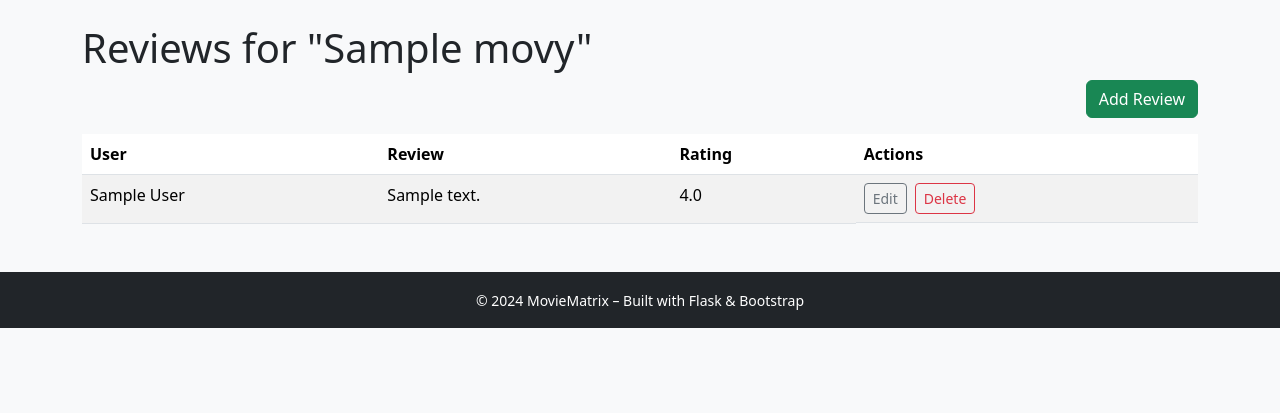
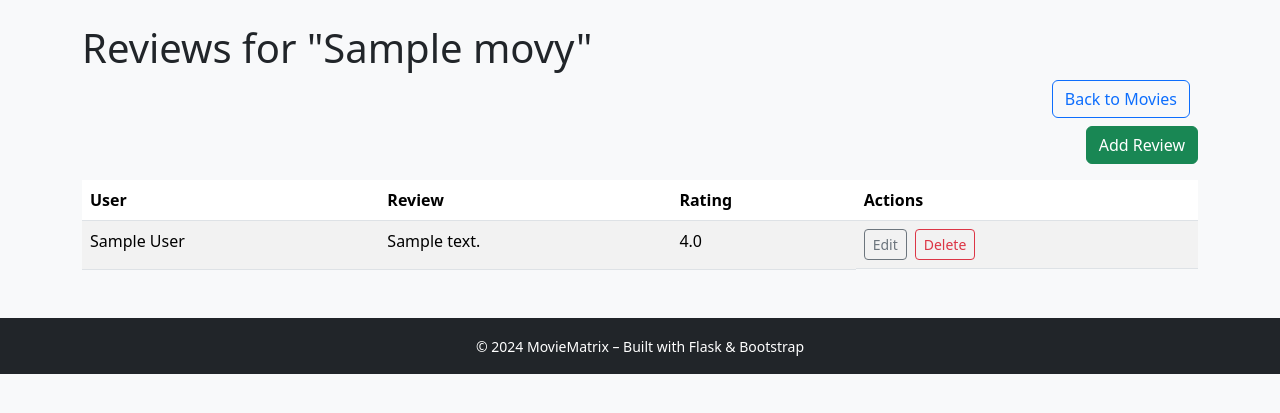
Before and after one commit to Nugamoto/MovieMatrix, a Flask app: page /movies/1/reviews/1 in a window 1280 px wide. Shown: the part 56-469 px from the top of the page. Run offline with Flask 3, Linux system fonts and the light colour scheme; tables that the repository leaves empty hold one stand-in row (values such as "Sample post"); some libraries are stand-ins or nearby versions.

Commit message:
feat(ui): add back-to-movies button to movie reviews page

```diff
--- a/templates/movie_reviews.html
+++ b/templates/movie_reviews.html
@@ -5,6 +5,11 @@
 {% block content %}
 <h1>Reviews for "{{ movie.title }}"</h1>
 
+<div class="d-flex justify-content-end mb-2">
+    <a href="{{ url_for('user_movies', user_id=user_id) }}" class="btn btn-outline-primary me-2">
+        Back to Movies
+    </a>
+</div>
 <div class="d-flex justify-content-end mb-3">
     <a href="{{ url_for('add_review', user_id=user_id, movie_id=movie.id) }}" class="btn btn-success">
         Add Review
```
